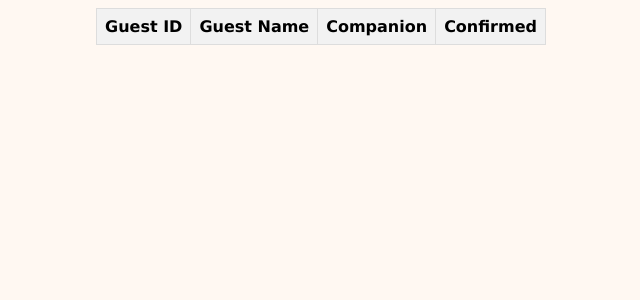
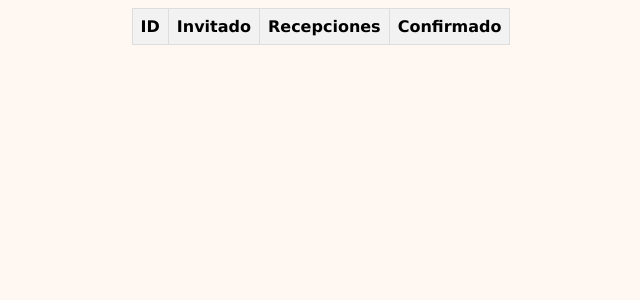
Before and after one commit to LuisFerGomSal/rsvpboda, a Flask app: page /admin in a window 1280 px wide. Shown: the top 300 px of the page, without its empty margins (319-959 px from the left). Run offline with Flask 3, Linux system fonts and the light colour scheme; lists and menus that the app fills with data are empty; some libraries are stand-ins or nearby versions.

Commit message:
Update admin.html

```diff
--- a/templates/admin.html
+++ b/templates/admin.html
@@ -14,10 +14,10 @@
     <div id="admin-container">
         <table id="guests-table">
             <tr>
-                <th>Guest ID</th>
-                <th>Guest Name</th>
-                <th>Companion</th>
-                <th>Confirmed</th>
+                <th>ID</th>
+                <th>Invitado</th>
+                <th>Recepciones</th>
+                <th>Confirmado</th>
             </tr>
             {%for guest in guests%}
                 <tr>
```
